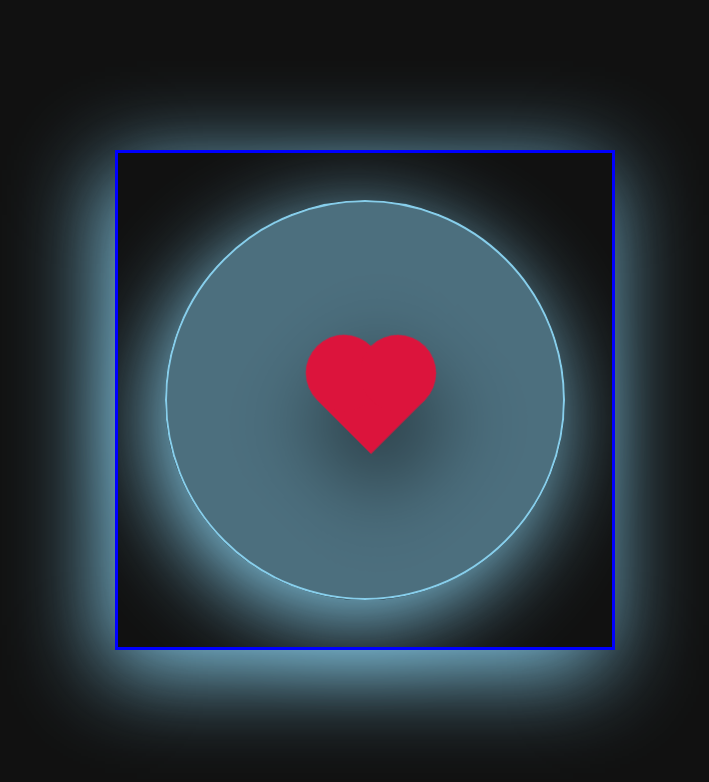
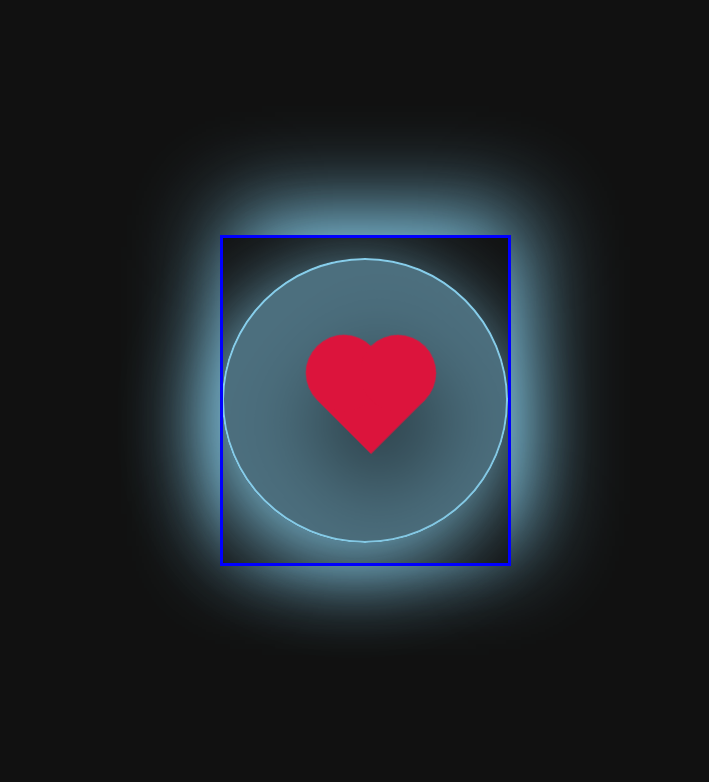
Before and after one commit to Ramya-55/firebase, a plain HTML site: page dist/fig.html in a window 1280 px wide. Shown: the whole page, without its empty margins (275-984 px from the left). Drawn offline with Linux system fonts and the light colour scheme.

Commit message:
rotation

```diff
--- a/dist/fig.css
+++ b/dist/fig.css
@@ -51,11 +51,11 @@ transform: rotate(-45deg)scale(1.09);
 transform: rotate(-45deg)scale(1.02);
     }
 }
-.circle{
-    height:400px;
-    width:400px;
+.circle {
+    height: 285px;
+    width: 286px;
     background-color: transparent;
-    border-radius:80%;
+    border-radius: 80%;
     border: 2px solid skyblue;
     animation: cir 2s linear infinite;
     position: absolute;
@@ -71,13 +71,32 @@ transform: rotate(-45deg)scale(1.02);
         transition: 2s;
     }
 }
-.rectangle{
-    height: 500px;
-    width: 500px;
-    background-color: transparent;
-    border:3px solid blue;
-    position: absolute;
-    box-shadow: -10px 20px 90px skyblue;
+
+    .rectangle {
+        height: 331px;
+        width: 291px;
+        background-color: transparent;
+        border: 3px solid blue;
+        position: absolute;
+        box-shadow: -10px 20px 90px skyblue;
+        animation: rect 2s linear infinite;
+    }
 
 
+@keyframes rect {
+    0%{
+    transform:rotate(360deg) ;
+    }
+    25%{
+
+    }
+    50%[
+
+    ]
+    75%{
+
+    }
+    100%{
+
+    }
 }
```
